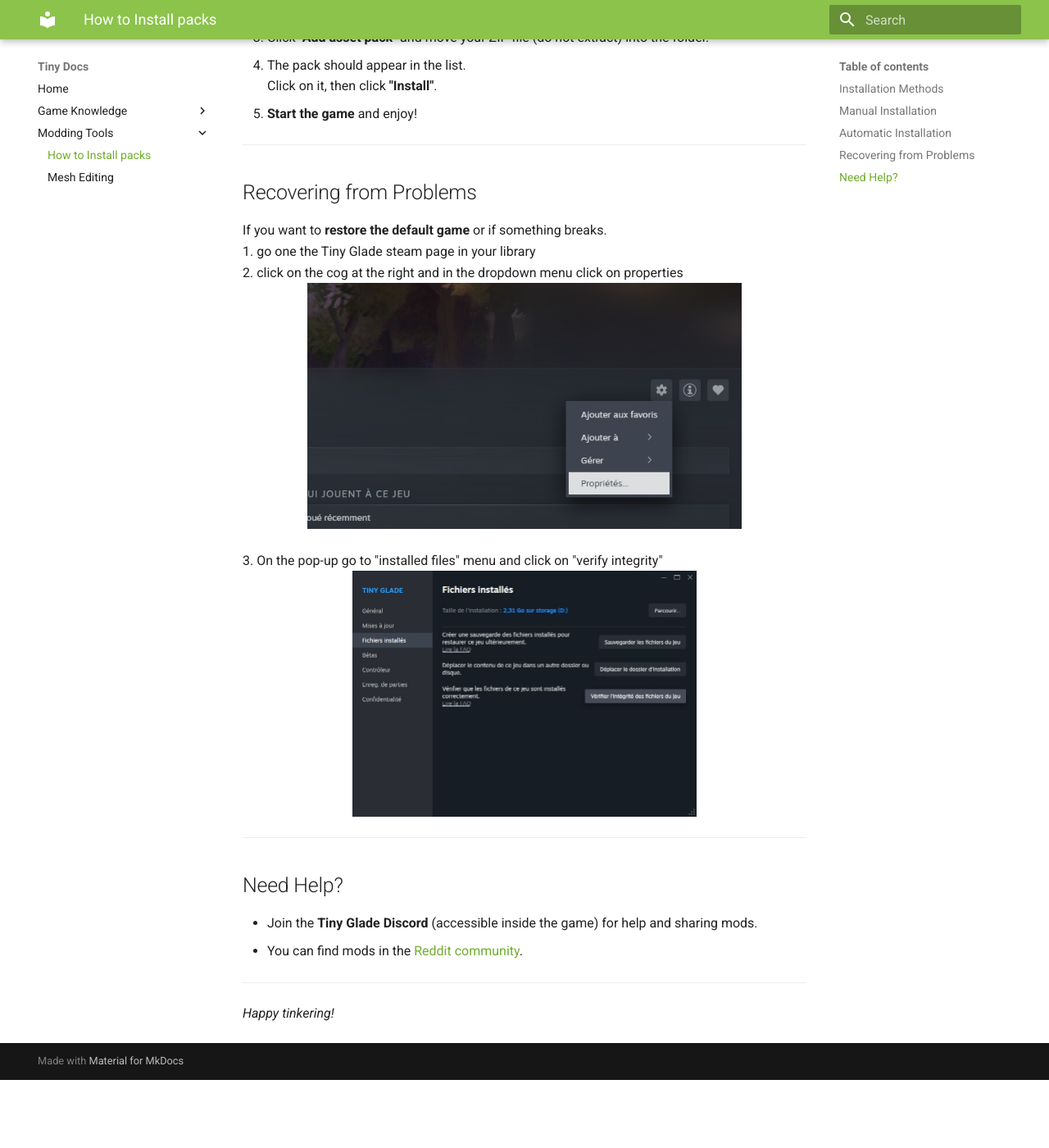
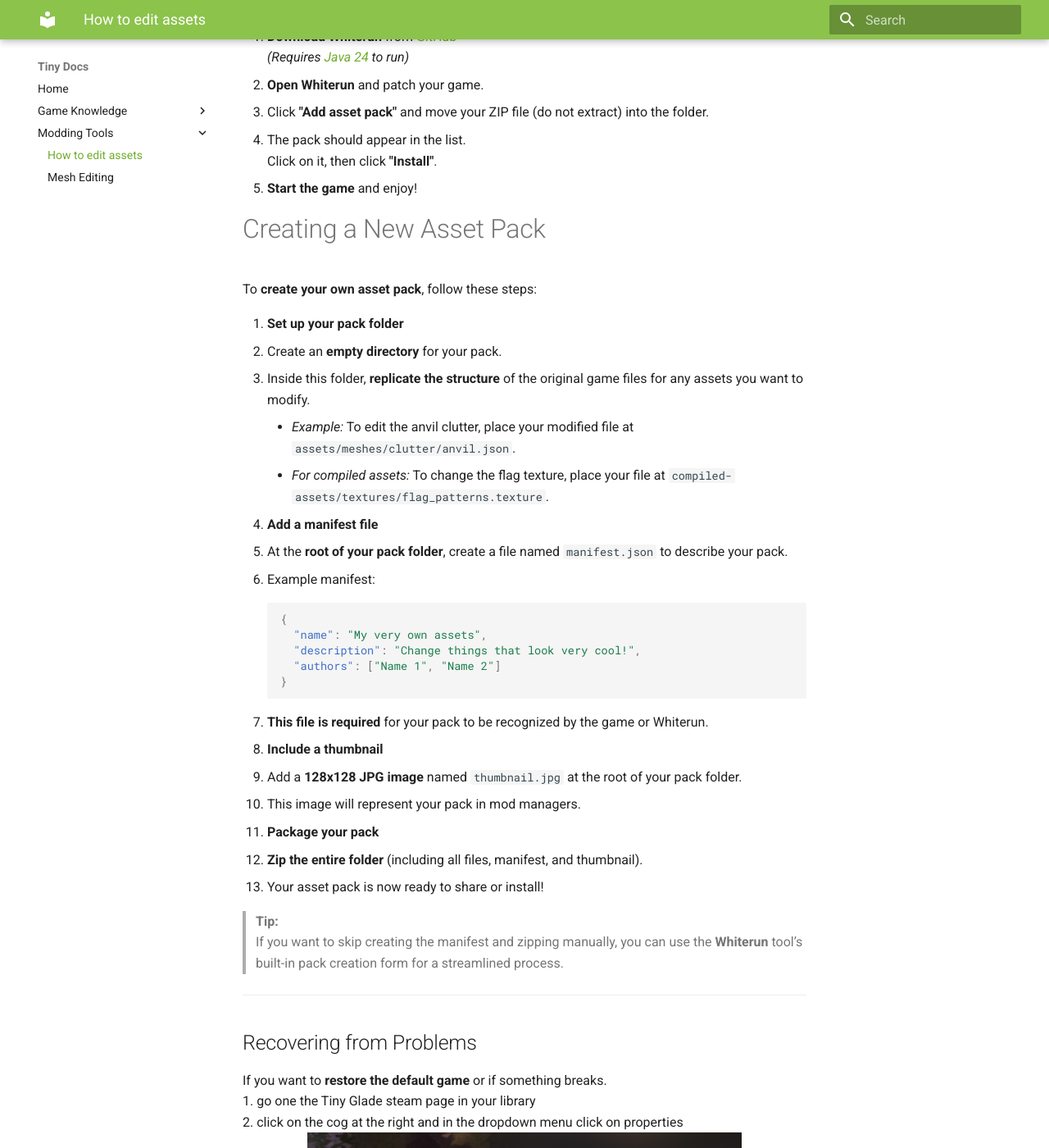
Before and after one commit to Hbeau/tiny-docs, an MkDocs documentation site: the page built from docs/modding-tools/editing-assets.md, in a window 1280 px wide and 1400 px high, scrolled down 1973 px. Shown: the whole window at 82% size. Built offline with MkDocs 1.6.1 and Material for MkDocs 9.7.7, drawn with Linux system fonts in a browser that asks for light colours; before the commit the page ends 3290 px from its top, so only the background shows below that; some of the changed text lies outside the part shown.

Commit message:
Add paragraph to explain assets pack creation

````diff
--- a/docs/modding-tools/installing-packs.md
+++ b/docs/modding-tools/editing-assets.md
@@ -1,17 +1,18 @@
-# How to Install Asset Packs
+# How to edit game Assets
 
-Tiny Glade includes many [assets](../game-knowledge/game-structure.md) that you can modify to change the look and feel of your game.
-**Asset packs** are collections of these modified files, letting you customize things like:
+Tiny Glade includes many [assets](../game-knowledge/game-structure.md) and **Compiled assets (Aka Textures)** that you can modify to change the look and feel of your game.
+**Asset packs** are collections of these modified files gather in an zip file, letting you customize things like:
 - Decorations and clutter
 - Entities (sheep, ducks, etc.)
 - Trees
 - Seasonal settings
+- Banners
 
 Asset packs **replace existing game files** and are loaded when the game starts.
 
 ---
 
-## Installation Methods
+# Installation Methods
 
 There are **two ways** to install custom assets:
 - **Manual installation**
@@ -44,6 +45,39 @@
 4. The pack should appear in the list.
    Click on it, then click **"Install"**.
 5. **Start the game** and enjoy!
+# Creating a New Asset Pack
+
+To **create your own asset pack**, follow these steps:
+
+1. **Set up your pack folder**
+   - Create an **empty directory** for your pack.
+   - Inside this folder, **replicate the structure** of the original game files for any assets you want to modify.
+     - *Example:* To edit the anvil clutter, place your modified file at `assets/meshes/clutter/anvil.json`.
+     - *For compiled assets:* To change the flag texture, place your file at `compiled-assets/textures/flag_patterns.texture`.
+
+2. **Add a manifest file**
+   - At the **root of your pack folder**, create a file named `manifest.json` to describe your pack.
+   - Example manifest:
+     ```json
+     {
+       "name": "My very own assets",
+       "description": "Change things that look very cool!",
+       "authors": ["Name 1", "Name 2"]
+     }
+     ```
+   - **This file is required** for your pack to be recognized by the game or Whiterun.
+
+3. **Include a thumbnail**
+   - Add a **128x128 JPG image** named `thumbnail.jpg` at the root of your pack folder.
+   - This image will represent your pack in mod managers.
+
+4. **Package your pack**
+   - **Zip the entire folder** (including all files, manifest, and thumbnail).
+   - Your asset pack is now ready to share or install!
+
+> **Tip:**
+> If you want to skip creating the manifest and zipping manually, you can use the **Whiterun** tool’s built-in pack creation form for a streamlined process.
+
 
 ---
 
--- a/mkdocs.yml
+++ b/mkdocs.yml
@@ -16,7 +16,7 @@
       - Sheeps: game-knowledge/meshes/sheeps.md
     - Save System: game-knowledge/save.md
   - Modding Tools:
-    - How to Install packs: modding-tools/installing-packs.md
+    - How to edit assets: modding-tools/editing-assets.md
     - Mesh Editing: modding-tools/mesh_editing.md
 markdown_extensions:
   - admonition
````
Also changed, not shown: docs/index.md (+1 -1 lines).
